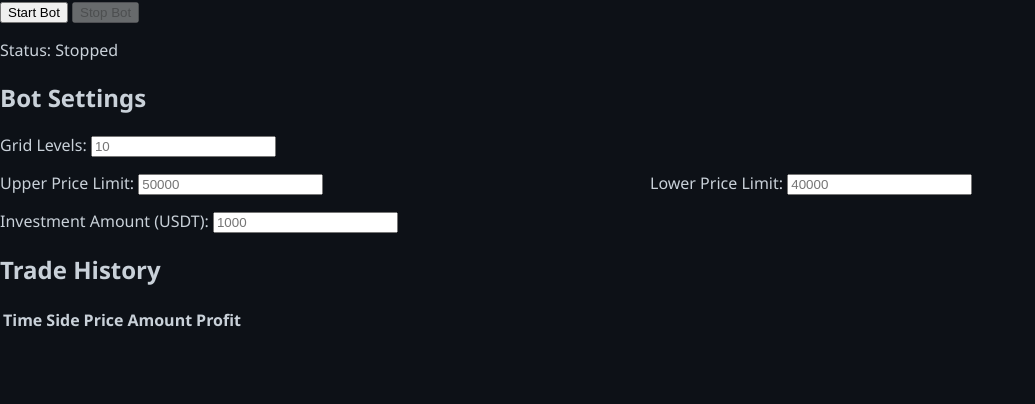
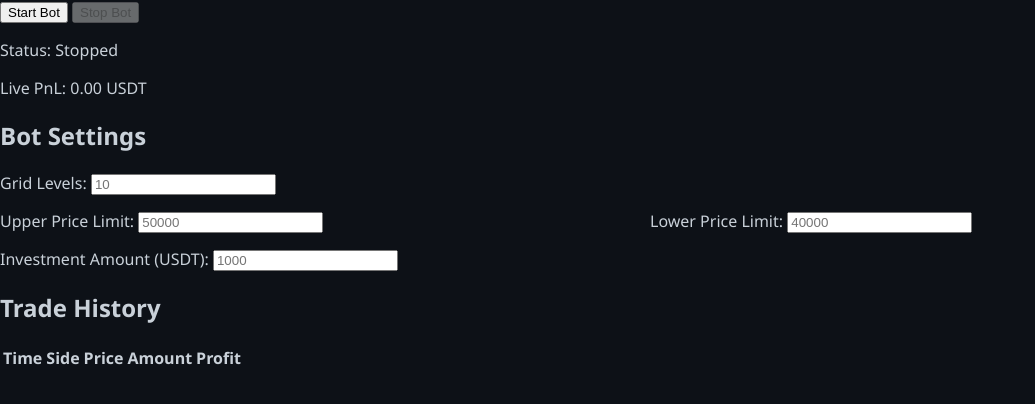
Before and after one commit to Centralx-m/Bitget-bot, a plain HTML site: page index.html in a window 1280 px wide. Shown: the whole page, without its empty margins (0-1035 px from the left). Drawn offline with nearby package versions, Linux system fonts and the light colour scheme.

Commit message:
Update index.html

```diff
--- a/index.html
+++ b/index.html
@@ -12,11 +12,11 @@
   <button id="start-btn">Start Bot</button>
   <button id="stop-btn" disabled>Stop Bot</button>
   <p>Status: <span id="bot-status">Stopped</span></p>
+  <p>Live PnL: <span id="live-pnl">0.00 USDT</span></p> <!-- NEW -->
 </div>
 
 <h2>Bot Settings</h2>
 <div id="bot-settings">
-
   <div class="form-group">
     <label for="grid-levels">Grid Levels:</label>
     <input type="number" id="grid-levels" placeholder="10">
@@ -38,7 +38,6 @@
     <label for="investment-amount">Investment Amount (USDT):</label>
     <input type="number" id="investment-amount" placeholder="1000">
   </div>
-
 </div>
 
 <h2>Trade History</h2>
@@ -54,7 +53,7 @@
       </tr>
     </thead>
     <tbody id="trade-table-body">
-      <!-- trades will appear here -->
+      <!-- trade rows will appear here -->
     </tbody>
   </table>
 </div>
```
